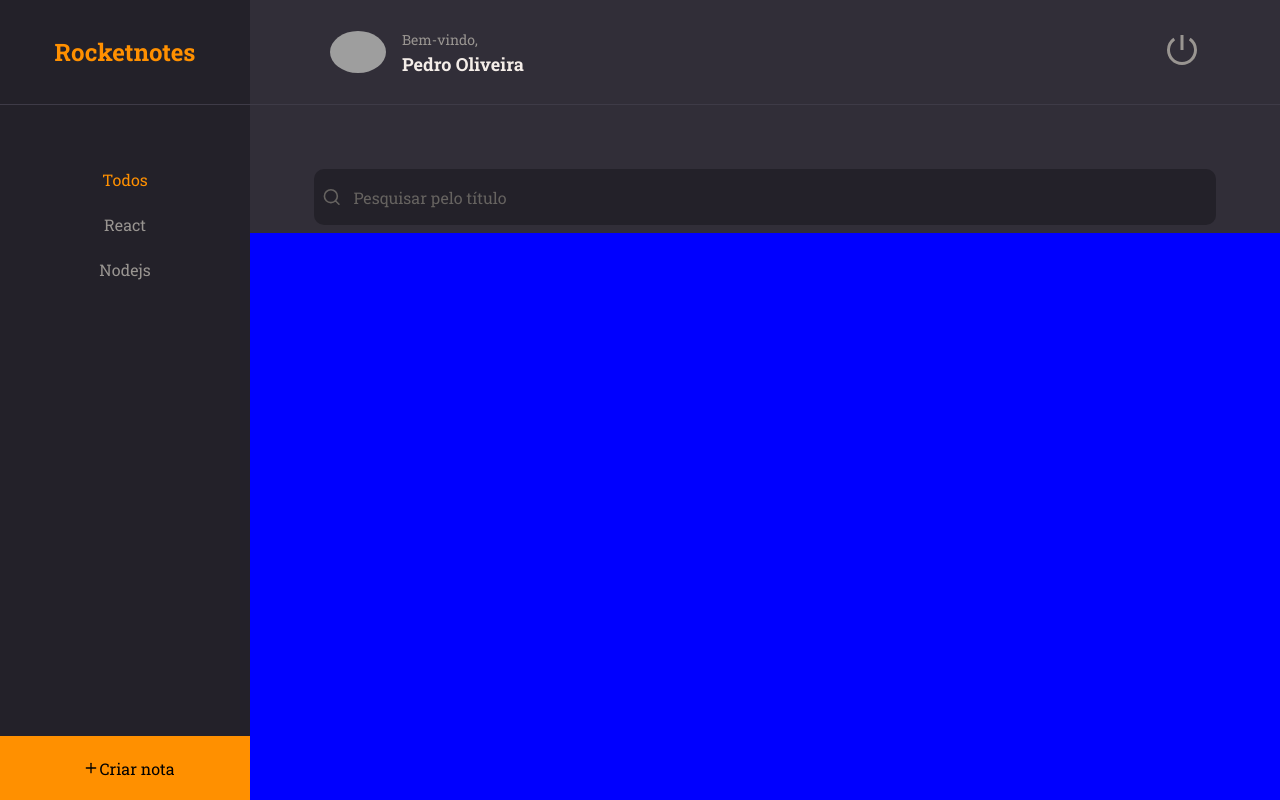
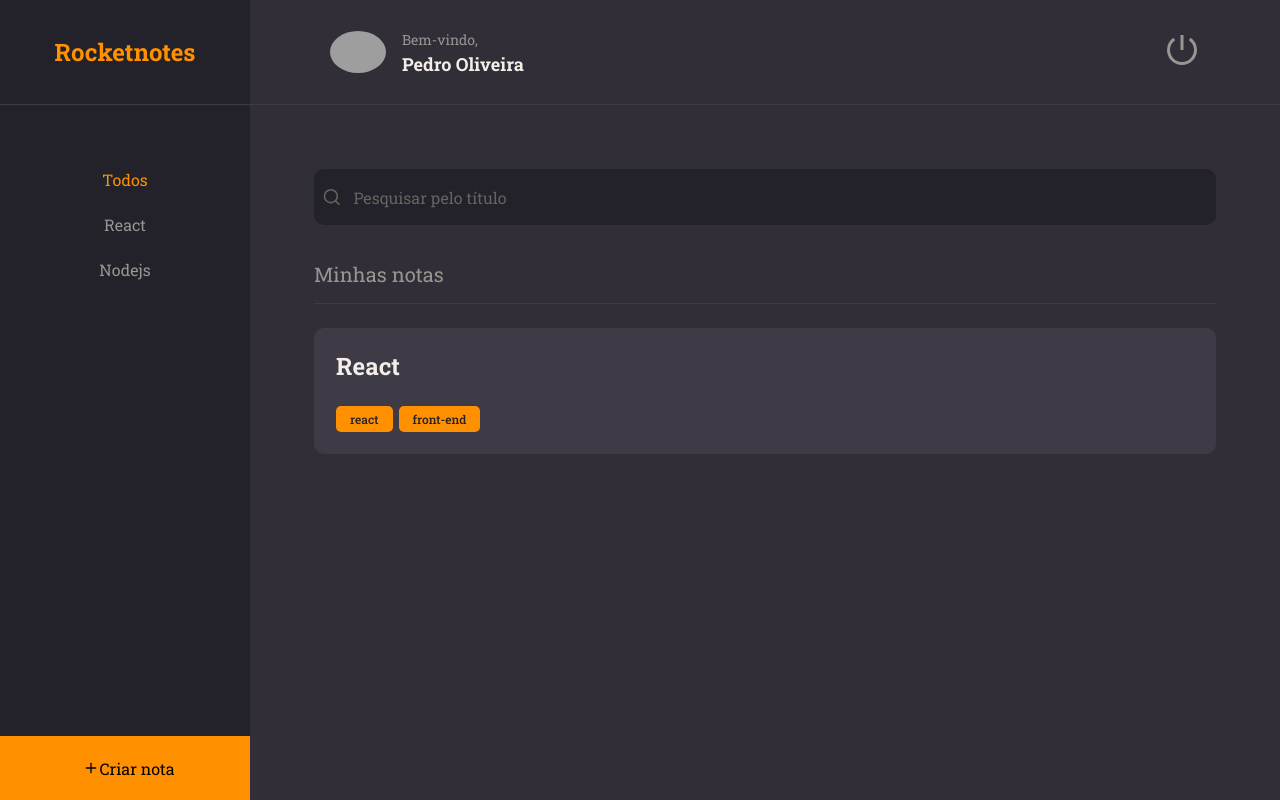
Before and after one commit to pedrogrl/rocketnotes, a React (Vite) app: page / in a window 1280 px wide. Built offline with nearby package versions, Linux system fonts and the light colour scheme; grey boxes are pictures that could not be loaded.

Commit message:
home notes

```diff
--- /dev/null
+++ b/src/components/Note/index.jsx
@@ -0,0 +1,19 @@
+import Tag from '../Tag'
+import { Container } from './styles'
+
+export default function Note({ data, ...rest }) {
+  return (
+    <Container {...rest}>
+      <h1>{data.title}</h1>
+
+      {
+        data.tags &&
+        <footer>
+          {data.tags.map(tag => {
+            return <Tag title={tag.name} key={tag.id} />
+          })}
+        </footer>
+      }
+    </Container>
+  )
+}
--- /dev/null
+++ b/src/components/Note/styles.js
@@ -0,0 +1,24 @@
+import styled from "styled-components";
+
+export const Container = styled.button`
+  width: 100%;
+  background-color: ${({theme}) => theme.COLORS.BACKGROUND_700};
+  border: none;
+  border-radius: 1rem;
+  padding: 2.2rem;
+  margin-bottom: 1.6rem;
+
+  h1 {
+    flex: 1;
+    text-align: left;
+    font-weight: 700;
+    font-size: 2.4rem;
+    color: ${({theme}) => theme.COLORS.WHITE};
+  }
+
+  footer {
+    width: 100%;
+    display: flex;
+    margin-top: 2.4rem;
+  }
+`
--- a/src/components/Tag/index.jsx
+++ b/src/components/Tag/index.jsx
@@ -1,5 +1,5 @@
 import { Container } from "./styles";
 
-export default function Tag({ title }) {
-  return <Container>{title}</Container>;
+export default function Tag({ title, ...rest }) {
+  return <Container {...rest}>{title}</Container>;
 }
--- a/src/pages/Home/index.jsx
+++ b/src/pages/Home/index.jsx
@@ -1,9 +1,12 @@
-import { FiPlus, FiSearch } from 'react-icons/fi'
-import { Container, Brand, Menu, Search, Content, NewNote } from './styles.js'
+import { FiPlus, FiSearch } from "react-icons/fi";
+import { Container, Brand, Menu, Search, Content, NewNote } from "./styles.js";
 
-import Header from '../../components/Header/index.jsx'
-import Anchor from '../../components/Anchor/index.jsx'
-import Input from '../../components/Input/index.jsx'
+import Header from "../../components/Header/index.jsx";
+import Anchor from "../../components/Anchor/index.jsx";
+import Input from "../../components/Input/index.jsx";
+import Note from "../../components/Note/index.jsx";
+import Section from "../../components/Section/index.jsx";
+import Tag from "../../components/Tag/index.jsx";
 
 export default function Home() {
   return (
@@ -12,24 +15,35 @@
         <h1>Rocketnotes</h1>
       </Brand>
 
-      <Header/>
+      <Header />
 
       <Menu>
-        <li><Anchor title="Todos" isActive/></li>
-        <li><Anchor title="React"/></li>
-        <li><Anchor title="Nodejs"/></li>
+        <li><Anchor title="Todos" isActive /></li>
+        <li><Anchor title="React" /></li>
+        <li><Anchor title="Nodejs" /></li>
       </Menu>
 
       <Search>
-        <Input placeholder='Pesquisar pelo título' icon={FiSearch}/>
+        <Input placeholder="Pesquisar pelo título" icon={FiSearch} />
       </Search>
 
-      <Content></Content>
+      <Content>
+        <Section title="Minhas notas">
+          <Note data={{
+            title: 'React',
+            tags: [
+              {id: '1', name: 'react'},
+              {id: '2', name: 'front-end'},
+            ]
+            }}
+          />
+        </Section>
+      </Content>
 
       <NewNote>
-        <FiPlus/>
+        <FiPlus />
         Criar nota
       </NewNote>
     </Container>
-  )
+  );
 }
--- a/src/pages/Home/styles.js
+++ b/src/pages/Home/styles.js
@@ -49,7 +49,8 @@
 `;
 export const Content = styled.div`
   grid-area: content;
-  background-color: blue;
+  padding: 0 6.4rem;
+  overflow-y: auto;
 `;
 
 export const NewNote = styled.button`
@@ -59,6 +60,4 @@
   display: flex;
   align-items: center;
   justify-content: center;
-
-
 `;
```
